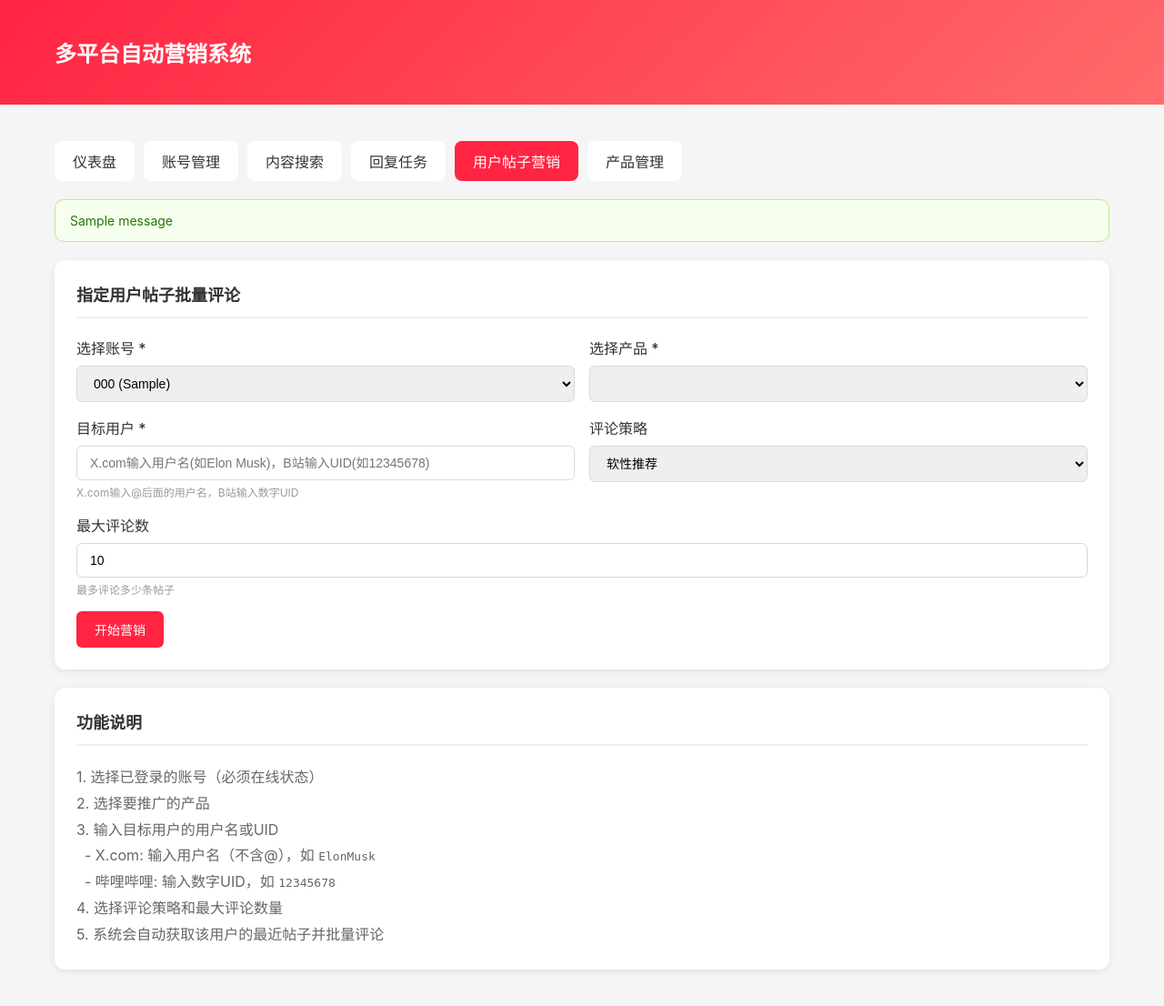
After one commit to hanchihuang/ai_auto_marketing, a Flask app: page /user-posts in a window 1280 px wide. The commit adds this page. Shown: the whole page at 91% size. Run offline with Flask 3, Linux system fonts and the light colour scheme; tables that the repository leaves empty hold one stand-in row (values such as "Sample post"); one stand-in notice (Sample message) is shown; lists and menus that the app fills with data are empty.

Commit message:
feat: 添加指定用户帖子批量评论功能，支持X.com和哔哩哔哩
Made-with: Cursor

```diff
--- a/app.py
+++ b/app.py
@@ -6,6 +6,7 @@
 from __future__ import annotations
 
 import os
+import random
 import threading
 import urllib.request
 from concurrent.futures import ThreadPoolExecutor, as_completed
@@ -555,6 +556,139 @@ def comments_page():
         platform_labels=PLATFORM_LABELS,
         status=status,
     )
+
+
+# ==================== 用户帖子营销 ====================
+
+@app.get("/user-posts")
+def user_posts_page():
+    """指定用户帖子营销页面"""
+    account_id = request.args.get("account_id", type=int)
+    accounts = storage.list_xhs_accounts()
+    default_account_id = get_default_account_id(accounts)
+    selected_account_id = account_id or default_account_id
+    selected_account = storage.get_xhs_account(selected_account_id) if selected_account_id else None
+    current_platform = selected_account.get("platform", "x") if selected_account else "x"
+    products = storage.list_products()
+
+    return render_template(
+        "user_posts.html",
+        accounts=accounts,
+        default_account_id=selected_account_id,
+        current_platform=current_platform,
+        platform_labels=PLATFORM_LABELS,
+        products=products,
+    )
+
+
+@app.post("/user-posts/comment")
+def user_posts_comment():
+    """对指定用户的帖子进行批量评论"""
+    account_id = request.form.get("account_id", type=int)
+    product_id = request.form.get("product_id", type=int)
+    target_username = request.form.get("username", "").strip()
+    strategy = request.form.get("strategy", "soft")
+    max_comments = request.form.get("max_comments", "10").strip()
+
+    if not account_id:
+        flash("请选择账号", "error")
+        return redirect(url_for("user_posts_page"))
+
+    if not target_username:
+        flash("请输入目标用户名", "error")
+        return redirect(url_for("user_posts_page", account_id=account_id))
+
+    if not product_id:
+        flash("请选择产品", "error")
+        return redirect(url_for("user_posts_page", account_id=account_id))
+
+    try:
+        max_comments_value = max(1, min(int(max_comments), 50))
+    except ValueError:
+        flash("评论数量必须是数字", "error")
+        return redirect(url_for("user_posts_page", account_id=account_id))
+
+    account = storage.get_xhs_account(account_id)
+    if not account or account["status"] != "online":
+        flash("账号未登录", "error")
+        return redirect(url_for("user_posts_page", account_id=account_id))
+
+    product = storage.get_product(product_id)
+    if not product:
+        flash("产品不存在", "error")
+        return redirect(url_for("user_posts_page", account_id=account_id))
+
+    platform = account.get("platform", "x")
+    platform_label = PLATFORM_LABELS.get(platform, platform)
+
+    bot = ensure_logged_in_bot(account)
+    if bot is None:
+        flash("账号缺少可用登录信息", "error")
+        return redirect(url_for("user_posts_page", account_id=account_id))
+
+    # 获取用户帖子
+    try:
+        if platform == "x":
+            posts = bot.get_user_posts(target_username, limit=50)
+        elif platform == "bilibili":
+            # B站使用数字UID
+            posts = bot.get_user_posts(target_username, limit=50)
+        else:
+            flash(f"暂不支持 {platform_label} 的用户帖子获取", "error")
+            return redirect(url_for("user_posts_page", account_id=account_id))
+    except Exception as e:
+        flash(f"获取用户帖子失败: {e}", "error")
+        return redirect(url_for("user_posts_page", account_id=account_id))
+
+    if not posts:
+        flash(f"未找到用户 @{target_username} 的帖子", "warning")
+        return redirect(url_for("user_posts_page", account_id=account_id))
+
+    # 过滤已评论的帖子
+    existing_tasks = storage.list_xhs_comment_tasks(status="success", platform=platform)
+    commented_post_ids = {t["post_id"] for t in existing_tasks}
+    posts_to_comment = [p for p in posts if p["post_id"] not in commented_post_ids]
+
+    if not posts_to_comment:
+        flash(f"用户 @{target_username} 的帖子都已经营销过了", "warning")
+        return redirect(url_for("user_posts_page", account_id=account_id))
+
+    # 执行评论
+    success_count = 0
+    failed_count = 0
+
+    for post in posts_to_comment[:max_comments_value]:
+        comment_gen = get_comment_generator(product)
+        comment_text = comment_gen.generate_comment(CommentStrategy(strategy))
+
+        success = bot.comment_post(post["post_id"], comment_text, post.get("url", ""))
+        error_message = "" if success else (bot.last_error or "回复失败")
+
+        storage.insert_xhs_comment_task({
+            "post_id": post["post_id"],
+            "platform": platform,
+            "post_title": post.get("title", ""),
+            "content": comment_text,
+            "strategy": strategy,
+            "status": "success" if success else "failed",
+            "error_message": error_message,
+            "commented_at": datetime.now().strftime("%Y-%m-%d %H:%M:%S") if success else "",
+        })
+
+        if success:
+            success_count += 1
+        else:
+            failed_count += 1
+            # 检测评论冷却
+            if "cd时间" in error_message or "不能评论" in error_message or "请稍后再试" in error_message:
+                print(f"[{platform_label}] 检测到评论冷却，停止批量任务")
+                break
+
+        time.sleep(random.uniform(3, 8))
+
+    flash(f"用户 @{target_username} 帖子营销完成，成功 {success_count} 条，失败 {failed_count} 条",
+          "success" if success_count > 0 else "warning")
+    return redirect(url_for("user_posts_page", account_id=account_id))
 
 
 @app.get("/comments/batch")
--- a/templates/comments.html
+++ b/templates/comments.html
@@ -54,6 +54,7 @@
             <a href="/accounts">账号管理</a>
             <a href="/search">内容搜索</a>
             <a href="/comments" class="active">回复任务</a>
+            <a href="/user-posts">用户帖子</a>
             <a href="/products">产品管理</a>
             <a href="/stats">数据统计</a>
             <a href="/wechat">微信爬虫</a>
--- a/templates/dashboard.html
+++ b/templates/dashboard.html
@@ -353,6 +353,7 @@
             <a href="/accounts">账号管理</a>
             <a href="/search">内容搜索</a>
             <a href="/comments">回复任务</a>
+            <a href="/user-posts">用户帖子</a>
             <a href="/products">产品管理</a>
             <a href="/stats">数据统计</a>
             <a href="/wechat">微信爬虫</a>
--- a/templates/search.html
+++ b/templates/search.html
@@ -59,6 +59,7 @@
             <a href="/accounts">账号管理</a>
             <a href="/search" class="active">内容搜索</a>
             <a href="/comments">回复任务</a>
+            <a href="/user-posts">用户帖子</a>
             <a href="/products">产品管理</a>
             <a href="/stats">数据统计</a>
             <a href="/wechat">微信爬虫</a>
--- /dev/null
+++ b/templates/user_posts.html
@@ -0,0 +1,124 @@
+<!DOCTYPE html>
+<html lang="zh-CN">
+<head>
+    <meta charset="UTF-8">
+    <meta name="viewport" content="width=device-width, initial-scale=1.0">
+    <title>用户帖子营销 - 多平台自动营销系统</title>
+    <style>
+        * { margin: 0; padding: 0; box-sizing: border-box; }
+        body { font-family: -apple-system, BlinkMacSystemFont, 'Segoe UI', Roboto, sans-serif; background: #f5f5f5; color: #333; }
+        .container { max-width: 1200px; margin: 0 auto; padding: 20px; }
+        header { background: linear-gradient(135deg, #ff2442 0%, #ff6b6b 100%); color: white; padding: 20px 0; margin-bottom: 20px; }
+        header h1 { font-size: 24px; }
+        .nav { display: flex; gap: 10px; margin-bottom: 20px; flex-wrap: wrap; }
+        .nav a { padding: 10px 20px; background: white; color: #333; text-decoration: none; border-radius: 8px; font-weight: 500; }
+        .nav a:hover, .nav a.active { background: #ff2442; color: white; }
+        .card { background: white; border-radius: 12px; padding: 24px; margin-bottom: 20px; box-shadow: 0 2px 8px rgba(0,0,0,0.08); }
+        .card h2 { font-size: 18px; margin-bottom: 20px; border-bottom: 2px solid #f0f0f0; padding-bottom: 12px; }
+        .alerts { display: grid; gap: 12px; margin-bottom: 20px; }
+        .alert { padding: 14px 16px; border-radius: 10px; border: 1px solid transparent; font-size: 14px; }
+        .alert-error { background: #fff2f0; color: #a8071a; border-color: #ffccc7; }
+        .alert-warning { background: #fffbe6; color: #ad6800; border-color: #ffe58f; }
+        .alert-success { background: #f6ffed; color: #237804; border-color: #b7eb8f; }
+        .form-group { margin-bottom: 16px; }
+        .form-group label { display: block; margin-bottom: 8px; font-weight: 500; }
+        .form-group input, .form-group select { width: 100%; padding: 10px 14px; border: 1px solid #d9d9d9; border-radius: 6px; font-size: 14px; }
+        .form-group input:focus { border-color: #ff2442; outline: none; }
+        .btn { display: inline-block; padding: 10px 20px; border-radius: 6px; text-decoration: none; font-size: 14px; cursor: pointer; border: none; }
+        .btn-primary { background: #ff2442; color: white; }
+        .btn-primary:hover { background: #e6203b; }
+        .btn-secondary { background: #f0f0f0; color: #333; }
+        .form-row { display: grid; grid-template-columns: repeat(auto-fit, minmax(200px, 1fr)); gap: 16px; }
+        .help-text { font-size: 12px; color: #999; margin-top: 4px; }
+    </style>
+</head>
+<body>
+    <header>
+        <div class="container">
+            <h1>多平台自动营销系统</h1>
+        </div>
+    </header>
+    <div class="container">
+        <nav class="nav">
+            <a href="/">仪表盘</a>
+            <a href="/accounts">账号管理</a>
+            <a href="/search">内容搜索</a>
+            <a href="/comments">回复任务</a>
+            <a href="/user-posts" class="active">用户帖子营销</a>
+            <a href="/products">产品管理</a>
+        </nav>
+
+        {% with messages = get_flashed_messages(with_categories=true) %}
+        {% if messages %}
+        <div class="alerts">
+            {% for category, message in messages %}
+            <div class="alert alert-{{ category }}">{{ message }}</div>
+            {% endfor %}
+        </div>
+        {% endif %}
+        {% endwith %}
+
+        <div class="card">
+            <h2>指定用户帖子批量评论</h2>
+            <form method="post" action="/user-posts/comment">
+                <div class="form-row">
+                    <div class="form-group">
+                        <label>选择账号 *</label>
+                        <select name="account_id" required>
+                            {% for account in accounts %}
+                            <option value="{{ account.id }}" {% if account.id == default_account_id %}selected{% endif %}>
+                                {{ account.phone }} ({{ platform_labels.get(account.platform, account.platform) }})
+                            </option>
+                            {% endfor %}
+                        </select>
+                    </div>
+                    <div class="form-group">
+                        <label>选择产品 *</label>
+                        <select name="product_id" required>
+                            {% for product in products %}
+                            <option value="{{ product.id }}">{{ product.name }}</option>
+                            {% endfor %}
+                        </select>
+                    </div>
+                </div>
+                <div class="form-row">
+                    <div class="form-group">
+                        <label>目标用户 *</label>
+                        <input type="text" name="username" placeholder="X.com输入用户名(如Elon Musk)，B站输入UID(如12345678)" required>
+                        <div class="help-text">X.com输入@后面的用户名，B站输入数字UID</div>
+                    </div>
+                    <div class="form-group">
+                        <label>评论策略</label>
+                        <select name="strategy">
+                            <option value="soft">软性推荐</option>
+                            <option value="hard">硬性推广</option>
+                            <option value="question">提问引导</option>
+                        </select>
+                    </div>
+                </div>
+                <div class="form-row">
+                    <div class="form-group">
+                        <label>最大评论数</label>
+                        <input type="number" name="max_comments" value="10" min="1" max="50">
+                        <div class="help-text">最多评论多少条帖子</div>
+                    </div>
+                </div>
+                <button type="submit" class="btn btn-primary">开始营销</button>
+            </form>
+        </div>
+
+        <div class="card">
+            <h2>功能说明</h2>
+            <p style="color: #666; line-height: 1.8;">
+                1. 选择已登录的账号（必须在线状态）<br>
+                2. 选择要推广的产品<br>
+                3. 输入目标用户的用户名或UID<br>
+                &nbsp;&nbsp;- X.com: 输入用户名（不含@），如 <code>ElonMusk</code><br>
+                &nbsp;&nbsp;- 哔哩哔哩: 输入数字UID，如 <code>12345678</code><br>
+                4. 选择评论策略和最大评论数量<br>
+                5. 系统会自动获取该用户的最近帖子并批量评论
+            </p>
+        </div>
+    </div>
+</body>
+</html>
```
Also changed, not shown: bilibili_bot.py (+79 -0 lines), xiaohongshu.py (+79 -0 lines).
